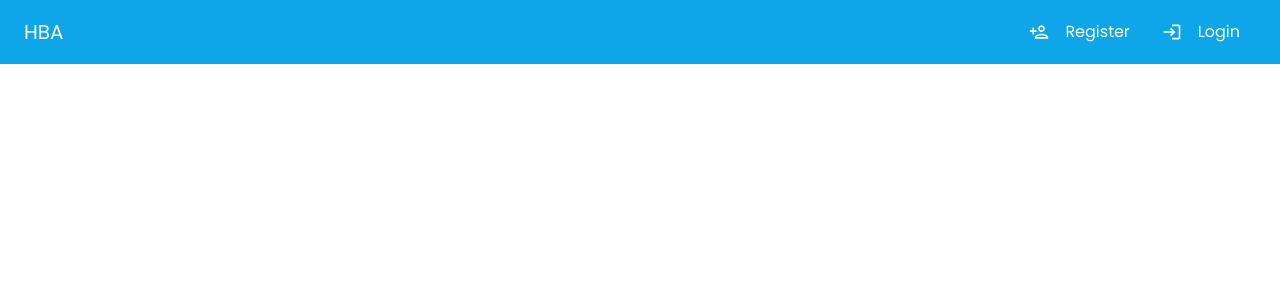
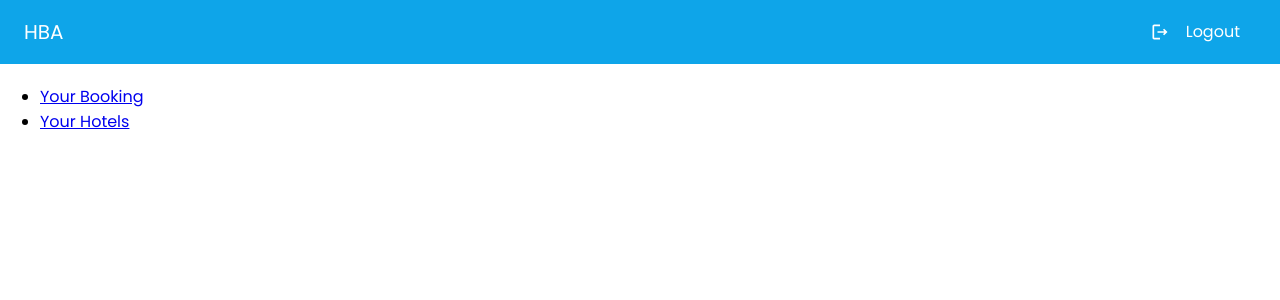
Before and after one commit to KiiMuu/Marketplace, a React (Create React App) app in the folder frontend/: page /user/dashboard in a window 1280 px wide. Shown: the top 300 px of the page. Built offline with nearby package versions, Linux system fonts and the light colour scheme; sample sign-in values are in the browser's storage.

Commit message:
persist user info in redux and localstorage. & protect routes

```diff
--- a/frontend/src/App.js
+++ b/frontend/src/App.js
@@ -2,10 +2,12 @@ import { Suspense, lazy } from 'react';
 import { Switch, Route } from 'react-router-dom';
 import Navigation from 'components/shared/Navigation';
 import PageSpinner from 'components/shared/PageSpinner';
+import PrivateRoute from 'components/shared/PrivateRoute';
 
 const Register = lazy(() => import('pages/register'));
 const Login = lazy(() => import('pages/login'));
 const Booking = lazy(() => import('pages/booking'));
+const Dashboard = lazy(() => import('pages/user/Dashboard'));
 const NotFound = lazy(() => import('pages/404'));
 
 const App = () => {
@@ -16,6 +18,9 @@ const App = () => {
 				<Route exact path='/' component={Booking} />
 				<Route exact path='/register' component={Register} />
 				<Route exact path='/login' component={Login} />
+				<PrivateRoute exact path='/user/dashboard'>
+					<Dashboard />
+				</PrivateRoute>
 				<Route component={NotFound} />
 			</Switch>
 		</Suspense>
--- a/frontend/src/GlobalCSS.js
+++ b/frontend/src/GlobalCSS.js
@@ -7,6 +7,8 @@ const globalStyles = globalCss({
 		'--br': '3px', // border-radius
 		'--borderColor': '#f0ebeb',
 		'--textGray': 'rgb(91, 112, 131)',
+		'--navHeight': '64px',
+		'--mobNavHeight': '56px',
 	},
 	html: {
 		fontSize: '62.5%',
--- /dev/null
+++ b/frontend/src/components/shared/MobMenu.js
@@ -0,0 +1,91 @@
+import { Link } from 'react-router-dom';
+import { Menu, MenuItem, Typography, ListItemIcon } from '@mui/material';
+import LoginOutlinedIcon from '@mui/icons-material/LoginOutlined';
+import PersonAddOutlinedIcon from '@mui/icons-material/PersonAddOutlined';
+import LogoutOutlined from '@mui/icons-material/LogoutOutlined';
+
+const MobMenu = ({
+	mobileMoreAnchorEl,
+	isMobileMenuOpen,
+	handleMobileMenuClose,
+	userInfo,
+	handleMenuClose,
+	handleLogout,
+}) => {
+	return (
+		<Menu
+			anchorEl={mobileMoreAnchorEl}
+			anchorOrigin={{
+				vertical: 'top',
+				horizontal: 'right',
+			}}
+			id='mobMenu'
+			keepMounted
+			transformOrigin={{
+				vertical: 'top',
+				horizontal: 'right',
+			}}
+			open={isMobileMenuOpen}
+			onClose={handleMobileMenuClose}
+		>
+			{!userInfo && [
+				<MenuItem onClick={handleMenuClose} key='1'>
+					<ListItemIcon>
+						<PersonAddOutlinedIcon fontSize='small' />
+					</ListItemIcon>
+					<Typography
+						variant='span'
+						noWrap
+						sx={{
+							display: { xs: 'none', sm: 'block' },
+							textDecoration: 'none',
+						}}
+						component={Link}
+						to='/register'
+						color='inherit'
+					>
+						Register
+					</Typography>
+				</MenuItem>,
+				<MenuItem onClick={handleMenuClose} key='2'>
+					<ListItemIcon>
+						<LoginOutlinedIcon fontSize='small' />
+					</ListItemIcon>
+					<Typography
+						variant='span'
+						noWrap
+						sx={{
+							display: { xs: 'none', sm: 'block' },
+							textDecoration: 'none',
+						}}
+						component={Link}
+						to='/login'
+						color='inherit'
+					>
+						Login
+					</Typography>
+				</MenuItem>,
+			]}
+			{userInfo && (
+				<MenuItem onClick={handleLogout}>
+					<ListItemIcon>
+						<LogoutOutlined fontSize='small' />
+					</ListItemIcon>
+					<Typography
+						variant='span'
+						noWrap
+						sx={{
+							display: { xs: 'none', sm: 'block' },
+							textDecoration: 'none',
+						}}
+						color='inherit'
+					>
+						Logout
+					</Typography>
+				</MenuItem>
+			)}
+		</Menu>
+	);
+};
+
+export default MobMenu;
--- a/frontend/src/components/shared/Navigation.js
+++ b/frontend/src/components/shared/Navigation.js
@@ -1,10 +1,12 @@
-import { useState } from 'react';
-import { Link } from 'react-router-dom';
+import { useState, useCallback } from 'react';
+import { Link, useHistory } from 'react-router-dom';
+import { useSelector, useDispatch } from 'react-redux';
+import { onLogout } from 'state/user/userSlice';
 import HideOnscroll from './HideOnScroll';
+import MobMenu from './MobMenu';
 import {
 	AppBar,
 	IconButton,
-	Menu,
 	MenuItem,
 	Toolbar,
 	Typography,
@@ -14,96 +16,39 @@ import { Box } from '@mui/system';
 import MenuOutlinedIcon from '@mui/icons-material/MenuOutlined';
 import LoginOutlinedIcon from '@mui/icons-material/LoginOutlined';
 import PersonAddOutlinedIcon from '@mui/icons-material/PersonAddOutlined';
+import LogoutOutlined from '@mui/icons-material/LogoutOutlined';
 
 const Navigation = () => {
 	const [mobileMoreAnchorEl, setMobileMoreAnchorEl] = useState(null);
+	const dispatch = useDispatch();
+	const { userInfo } = useSelector(state => state.user);
+	const history = useHistory();
 
 	const isMobileMenuOpen = Boolean(mobileMoreAnchorEl);
 
-	const handleMobileMenuClose = () => {
+	const handleMobileMenuClose = useCallback(() => {
 		setMobileMoreAnchorEl(null);
-	};
+	}, []);
 
-	const handleMobileMenuOpen = e => {
+	const handleMobileMenuOpen = useCallback(e => {
 		setMobileMoreAnchorEl(e.currentTarget);
-	};
+	}, []);
 
-	const handleMenuClose = () => {
+	const handleMenuClose = useCallback(() => {
 		handleMobileMenuClose();
-	};
+	}, [handleMobileMenuClose]);
 
-	const renderMobileMenu = (
-		<Menu
-			anchorEl={mobileMoreAnchorEl}
-			anchorOrigin={{
-				vertical: 'top',
-				horizontal: 'right',
-			}}
-			id='mobMenu'
-			keepMounted
-			transformOrigin={{
-				vertical: 'top',
-				horizontal: 'right',
-			}}
-			open={isMobileMenuOpen}
-			onClose={handleMobileMenuClose}
-		>
-			<MenuItem onClick={handleMenuClose}>
-				<ListItemIcon>
-					<PersonAddOutlinedIcon fontSize='small' />
-				</ListItemIcon>
-				<Typography
-					variant='span'
-					noWrap
-					sx={{
-						display: { xs: 'none', sm: 'block' },
-						textDecoration: 'none',
-					}}
-					component={Link}
-					to='/register'
-					color='inherit'
-				>
-					Register
-				</Typography>
-			</MenuItem>
-			<MenuItem onClick={handleMenuClose}>
-				<ListItemIcon>
-					<LoginOutlinedIcon fontSize='small' />
-				</ListItemIcon>
-				<Typography
-					variant='span'
-					noWrap
-					sx={{
-						display: { xs: 'none', sm: 'block' },
-						textDecoration: 'none',
-					}}
-					component={Link}
-					to='/login'
-					color='inherit'
-				>
-					Login
-				</Typography>
-			</MenuItem>
-		</Menu>
-	);
+	const handleLogout = useCallback(() => {
+		dispatch(onLogout());
+		setMobileMoreAnchorEl(null);
+		window.localStorage.removeItem('marketUser');
+		history.push('/login');
+	}, [dispatch, history]);
 
-	return (
-		<Box sx={{ flexGrow: 1 }}>
-			<HideOnscroll>
-				<AppBar position='fixed'>
-					<Toolbar>
-						<Typography
-							variant='h6'
-							noWrap
-							component={Link}
-							to='/'
-							color='inherit'
-							style={{ textDecoration: 'none' }}
-						>
-							HBA
-						</Typography>
-						<Box sx={{ flexGrow: 1 }} />
+	const renderNavItems = () => (
 		<Box sx={{ display: { xs: 'none', md: 'flex' } }}>
+			{!userInfo && (
+				<>
 					<MenuItem>
 						<ListItemIcon>
 							<PersonAddOutlinedIcon
@@ -118,7 +63,10 @@ const Navigation = () => {
 							to='/register'
 							color='inherit'
 							sx={{
-										display: { xs: 'none', sm: 'block' },
+								display: {
+									xs: 'none',
+									sm: 'block',
+								},
 								textDecoration: 'none',
 							}}
 						>
@@ -139,14 +87,63 @@ const Navigation = () => {
 							to='/login'
 							color='inherit'
 							sx={{
-										display: { xs: 'none', sm: 'block' },
+								display: {
+									xs: 'none',
+									sm: 'block',
+								},
 								textDecoration: 'none',
 							}}
 						>
 							Login
 						</Typography>
 					</MenuItem>
+				</>
+			)}
+			{userInfo && (
+				<MenuItem onClick={handleLogout}>
+					<ListItemIcon>
+						<LogoutOutlined
+							fontSize='small'
+							style={{ color: '#fff' }}
+						/>
+					</ListItemIcon>
+					<Typography
+						variant='span'
+						noWrap
+						color='inherit'
+						sx={{
+							display: {
+								xs: 'none',
+								sm: 'block',
+							},
+							textDecoration: 'none',
+						}}
+					>
+						Logout
+					</Typography>
+				</MenuItem>
+			)}
 		</Box>
+	);
+
+	return (
+		<Box sx={{ flexGrow: 1 }}>
+			<HideOnscroll>
+				<AppBar position='fixed'>
+					<Toolbar>
+						<Typography
+							variant='h6'
+							noWrap
+							component={Link}
+							to='/'
+							color='inherit'
+							style={{ textDecoration: 'none' }}
+						>
+							HBA
+						</Typography>
+						<Box sx={{ flexGrow: 1 }} />
+
+						{renderNavItems()}
 						{/* mobile box */}
 						<Box sx={{ display: { xs: 'flex', md: 'none' } }}>
 							<IconButton
@@ -163,7 +160,14 @@ const Navigation = () => {
 					</Toolbar>
 				</AppBar>
 			</HideOnscroll>
-			{renderMobileMenu}
+			<MobMenu
+				mobileMoreAnchorEl={mobileMoreAnchorEl}
+				isMobileMenuOpen={isMobileMenuOpen}
+				handleMobileMenuClose={handleMobileMenuClose}
+				userInfo={userInfo}
+				handleMenuClose={handleMenuClose}
+				handleLogout={handleLogout}
+			/>
 		</Box>
 	);
 };
--- /dev/null
+++ b/frontend/src/components/shared/PrivateRoute.js
@@ -0,0 +1,26 @@
+import { Redirect, Route } from 'react-router-dom';
+import { useSelector } from 'react-redux';
+
+const PrivateRoute = ({ children, ...rest }) => {
+	let { userInfo } = useSelector(state => state.user);
+
+	return (
+		<Route
+			{...rest}
+			render={({ location }) =>
+				userInfo?.token ? (
+					children
+				) : (
+					<Redirect
+						to={{
+							pathname: '/login',
+							state: { from: location },
+						}}
+					/>
+				)
+			}
+		/>
+	);
+};
+
+export default PrivateRoute;
--- /dev/null
+++ b/frontend/src/components/user/DashboardNav.js
@@ -0,0 +1,16 @@
+import { Link } from 'react-router-dom';
+
+const DashboardNav = () => {
+	return (
+		<ul style={{ marginTop: 'calc(var(--navHeight) + 20px)' }}>
+			<li>
+				<Link to='/user/dashboard'>Your Booking</Link>
+			</li>
+			<li>
+				<Link to='/user/dashboard/seller'>Your Hotels</Link>
+			</li>
+		</ul>
+	);
+};
+
+export default DashboardNav;
--- a/frontend/src/pages/login.js
+++ b/frontend/src/pages/login.js
@@ -1,4 +1,4 @@
-import { useEffect, useState } from 'react';
+import { useState } from 'react';
 import { Link } from 'react-router-dom';
 import { useDispatch, useSelector } from 'react-redux';
 import { loginUser } from 'state/user/userApi';
@@ -23,12 +23,8 @@ const Login = ({ history }) => {
 	const [email, setEmail] = useState('');
 	const [password, setPassword] = useState('');
 	const [showPassword, setShowPassword] = useState(false);
-	const disptach = useDispatch();
-	const {
-		status: loginStatus,
-		errors,
-		userInfo,
-	} = useSelector(state => state.user);
+	const dispatch = useDispatch();
+	const { status: loginStatus, errors } = useSelector(state => state.user);
 	const sm = useMediaQuery(theme => theme.breakpoints.down('sm'));
 
 	const handleClickShowPassword = () => {
@@ -39,21 +35,22 @@ const Login = ({ history }) => {
 		e.preventDefault();
 	};
 
-	const handleLogin = e => {
+	const handleLogin = async e => {
 		e.preventDefault();
 
-		disptach(loginUser({ email, password }));
-	};
+		try {
+			const user = await dispatch(
+				loginUser({ email, password })
+			).unwrap();
 
-	useEffect(() => {
-		if (loginStatus === 'succeeded') {
 			setEmail('');
 			setPassword('');
-			history.push('/');
+			window.localStorage.setItem('marketUser', JSON.stringify(user));
+			history.push('/user/dashboard');
+		} catch (err) {
+			console.log('error', err);
 		}
-	}, [loginStatus, history]);
-
-	console.log({ errors, userInfo });
+	};
 
 	return (
 		<AuthPageWrapper onSubmit={handleLogin}>
--- a/frontend/src/pages/register.js
+++ b/frontend/src/pages/register.js
@@ -1,4 +1,4 @@
-import { useEffect, useState } from 'react';
+import { useState } from 'react';
 import { Link } from 'react-router-dom';
 import { useDispatch, useSelector } from 'react-redux';
 import { registerUser } from 'state/user/userApi';
@@ -24,7 +24,7 @@ const Register = ({ history }) => {
 	const [email, setEmail] = useState('');
 	const [password, setPassword] = useState('');
 	const [showPassword, setShowPassword] = useState(false);
-	const disptach = useDispatch();
+	const dispatch = useDispatch();
 	const { status: registerStatus, errors } = useSelector(state => state.user);
 	const sm = useMediaQuery(theme => theme.breakpoints.down('sm'));
 
@@ -36,20 +36,23 @@ const Register = ({ history }) => {
 		e.preventDefault();
 	};
 
-	const handleRegister = e => {
+	const handleRegister = async e => {
 		e.preventDefault();
 
-		disptach(registerUser({ name, email, password }));
-	};
+		try {
+			const user = await dispatch(
+				registerUser({ name, email, password })
+			).unwrap();
 
-	useEffect(() => {
-		if (registerStatus === 'succeeded') {
 			setName('');
 			setEmail('');
 			setPassword('');
-			history.push('/');
+			window.localStorage.setItem('marketUser', JSON.stringify(user));
+			history.push('/user/dashboard');
+		} catch (err) {
+			console.log('error', err);
 		}
-	}, [registerStatus, history]);
+	};
 
 	return (
 		<AuthPageWrapper onSubmit={handleRegister}>
--- /dev/null
+++ b/frontend/src/pages/user/Dashboard.js
@@ -0,0 +1,11 @@
+import DashboardNav from 'components/user/DashboardNav';
+
+const Dashboard = () => {
+	return (
+		<div>
+			<DashboardNav />
+		</div>
+	);
+};
+
+export default Dashboard;
--- a/frontend/src/state/store.js
+++ b/frontend/src/state/store.js
@@ -1,4 +1,5 @@
 import { configureStore } from '@reduxjs/toolkit';
+// import { useDispatch } from 'react-redux';
 import userReducer from './user/userSlice';
 
 export const store = configureStore({
@@ -6,3 +7,6 @@ export const store = configureStore({
 		user: userReducer,
 	},
 });
+
+// export type AppDispatch = typeof store.dispatch
+// export const useAppDispatch = () => useDispatch(typeof store.dispatch);
--- a/frontend/src/state/user/userSlice.js
+++ b/frontend/src/state/user/userSlice.js
@@ -1,14 +1,25 @@
 import { createSlice } from '@reduxjs/toolkit';
 import { registerUser, loginUser } from './userApi';
+
+let userState;
+if (window.localStorage.getItem('marketUser')) {
+	userState = JSON.parse(window.localStorage.getItem('marketUser'));
+} else {
+	userState = null;
+}
 
 export const userSlice = createSlice({
 	name: 'user',
 	initialState: {
 		status: 'idle',
 		errors: [],
-		userInfo: {},
+		userInfo: userState,
 	},
-	reducers: {},
+	reducers: {
+		onLogout: state => {
+			state.userInfo = null;
+		},
+	},
 	extraReducers(builder) {
 		builder
 			.addCase(registerUser.pending, (state, action) => {
@@ -38,4 +49,6 @@ export const userSlice = createSlice({
 	},
 });
 
+export const { onLogout } = userSlice.actions;
+
 export default userSlice.reducer;
```
Lines whose indentation alone changed are shown as unchanged.
